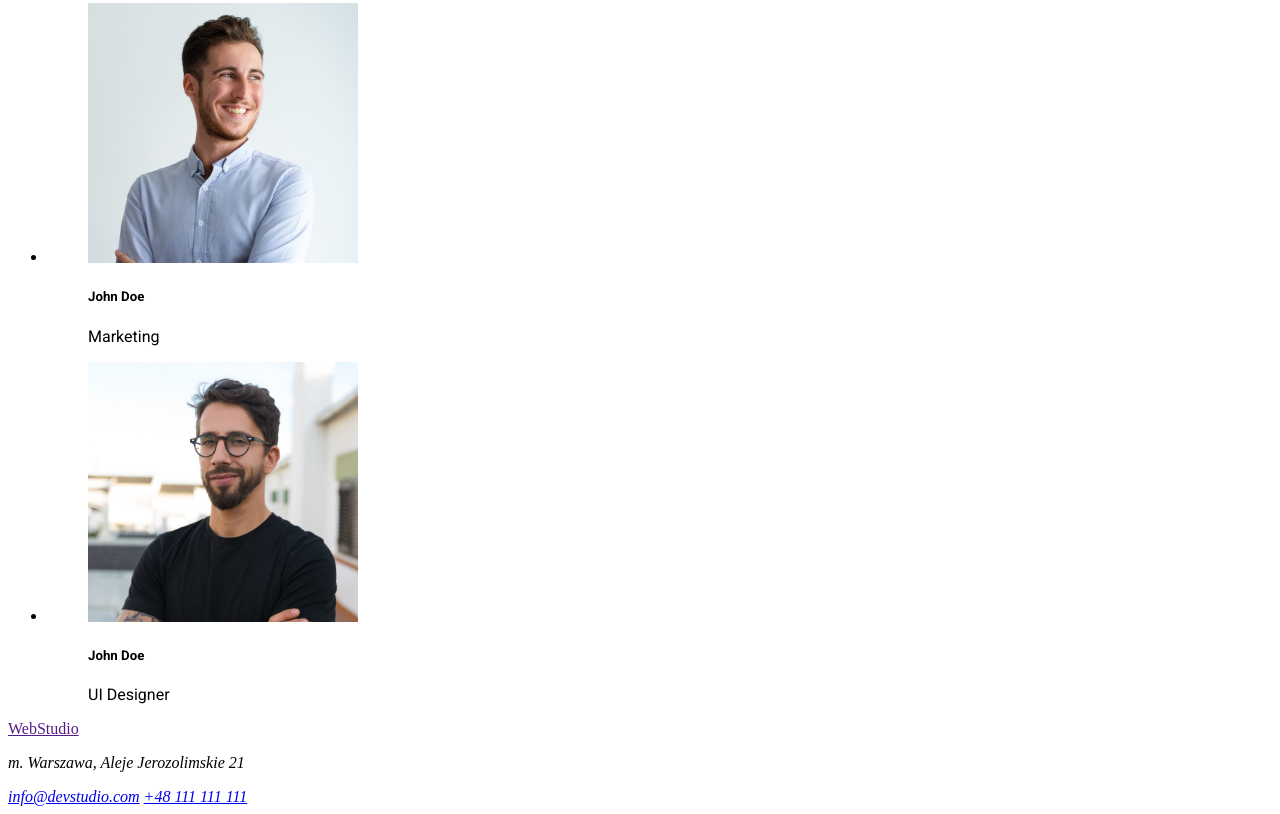
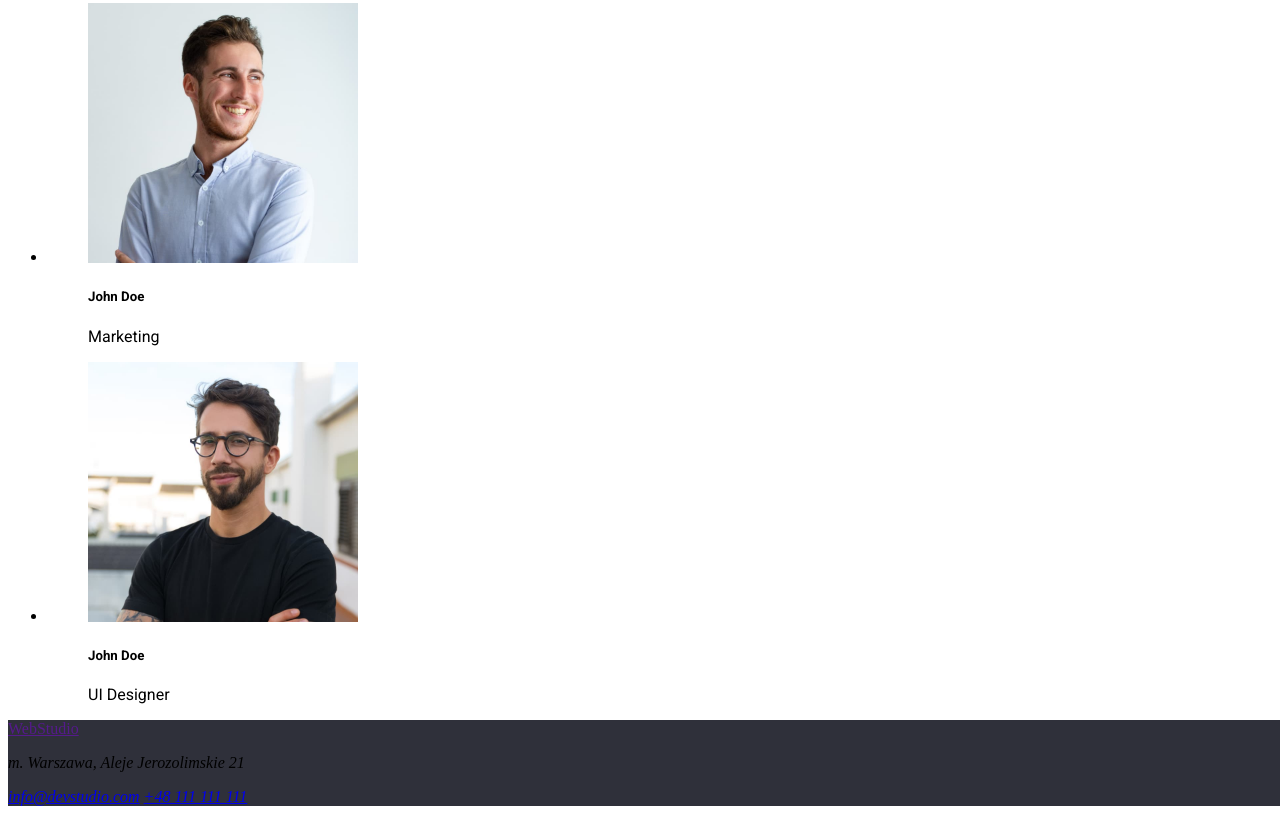
Before and after one commit to adrianastulich/goit-markup-hw-02, a plain HTML site: page index.html in a window 1280 px wide. Shown: the part 2297-3111 px from the top of the page. Drawn offline with Linux system fonts and the light colour scheme.

Commit message:
Update styles.css

```diff
--- a/css/styles.css
+++ b/css/styles.css
@@ -17,3 +17,7 @@ button {
   background-color: #f5f4fa;
   color: #212121;
 }
+
+footer {
+  background-color: #2f303a;
+}
```
